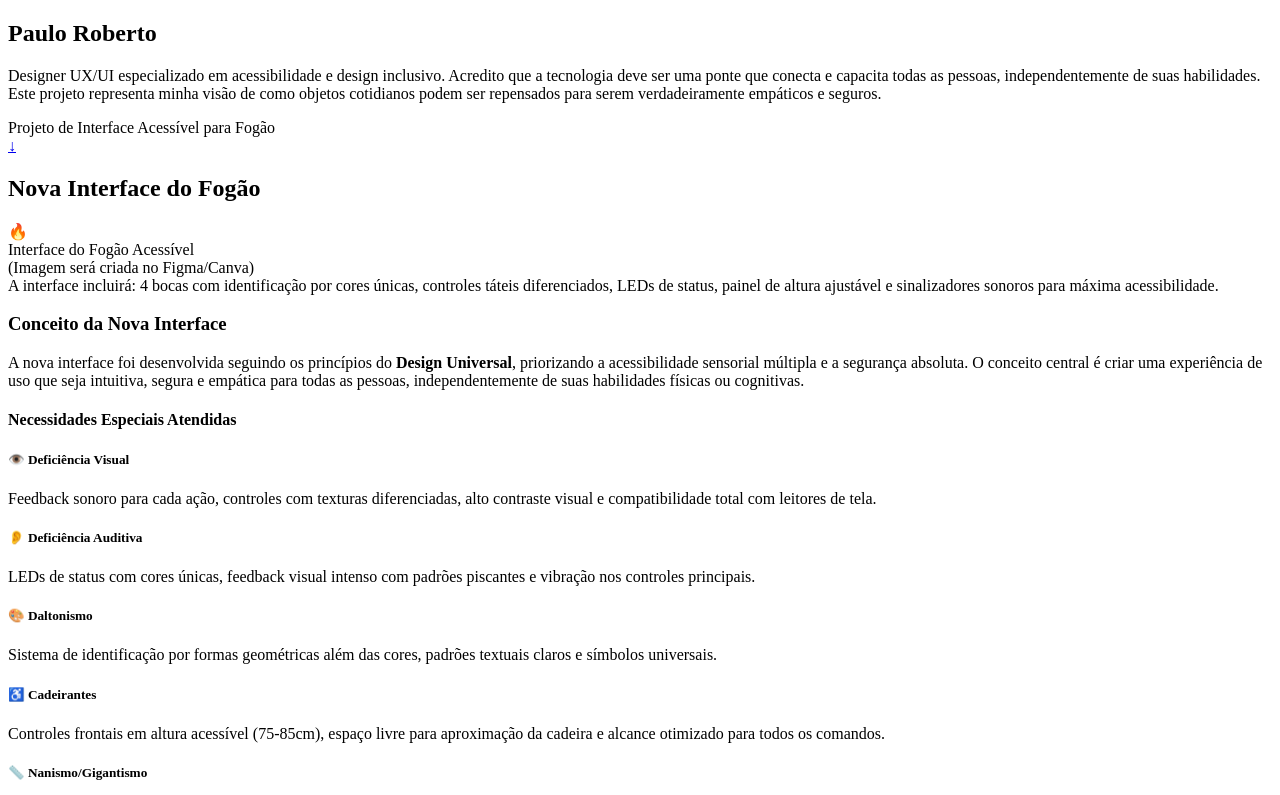
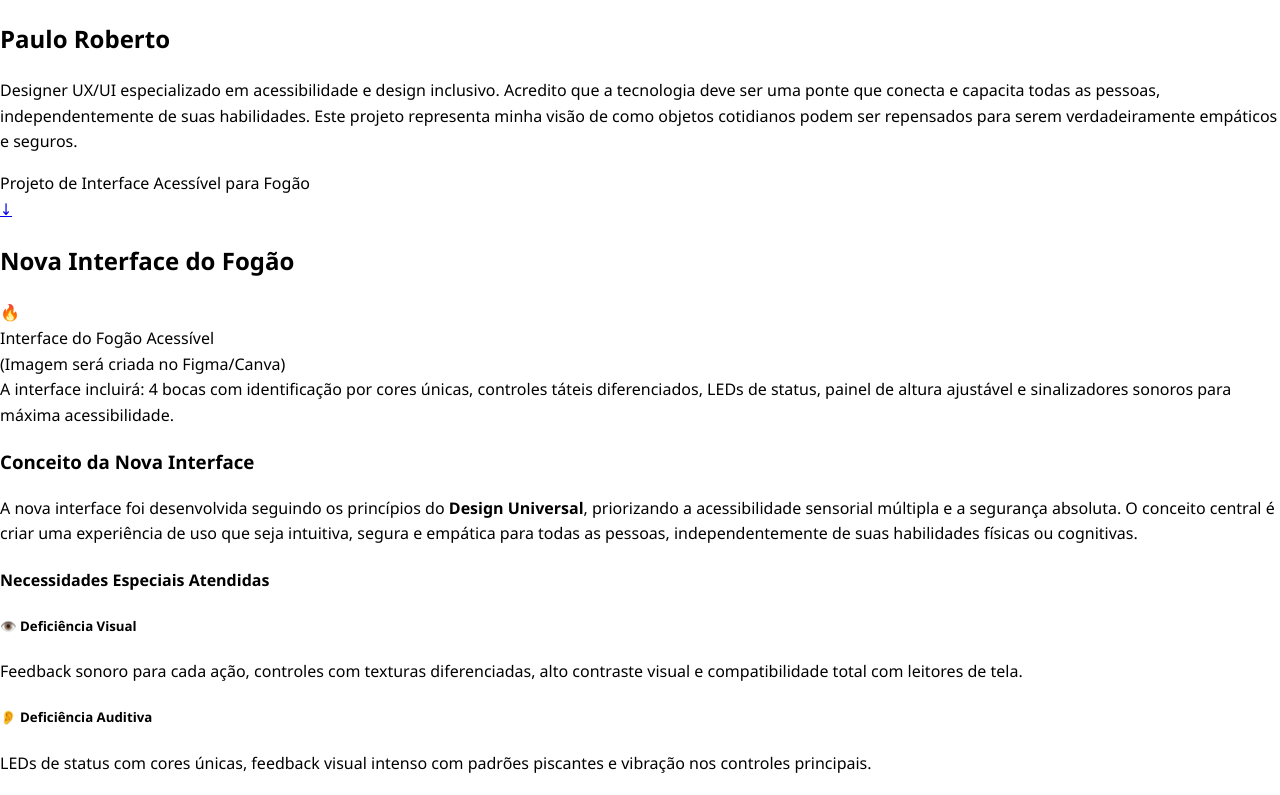
Before and after one commit to PauloRobert/redesignFogao, a plain HTML site: page index.html in a window 1280 px wide. Shown: the top 795 px of the page. Drawn offline with Linux system fonts and the light colour scheme.

Commit message:
Aplicando style no body

```diff
--- a/index.html
+++ b/index.html
@@ -19,7 +19,7 @@
             }
         }
     </style>
-<body>
+<body style="margin: 0;padding: 0; font-family: 'Segoe UI', Tahoma, Geneva, Verdana, sans-serif; line-height: 1.6;  scroll-behavior: smooth;">
 
 <section id="autor">
         <div>
```
